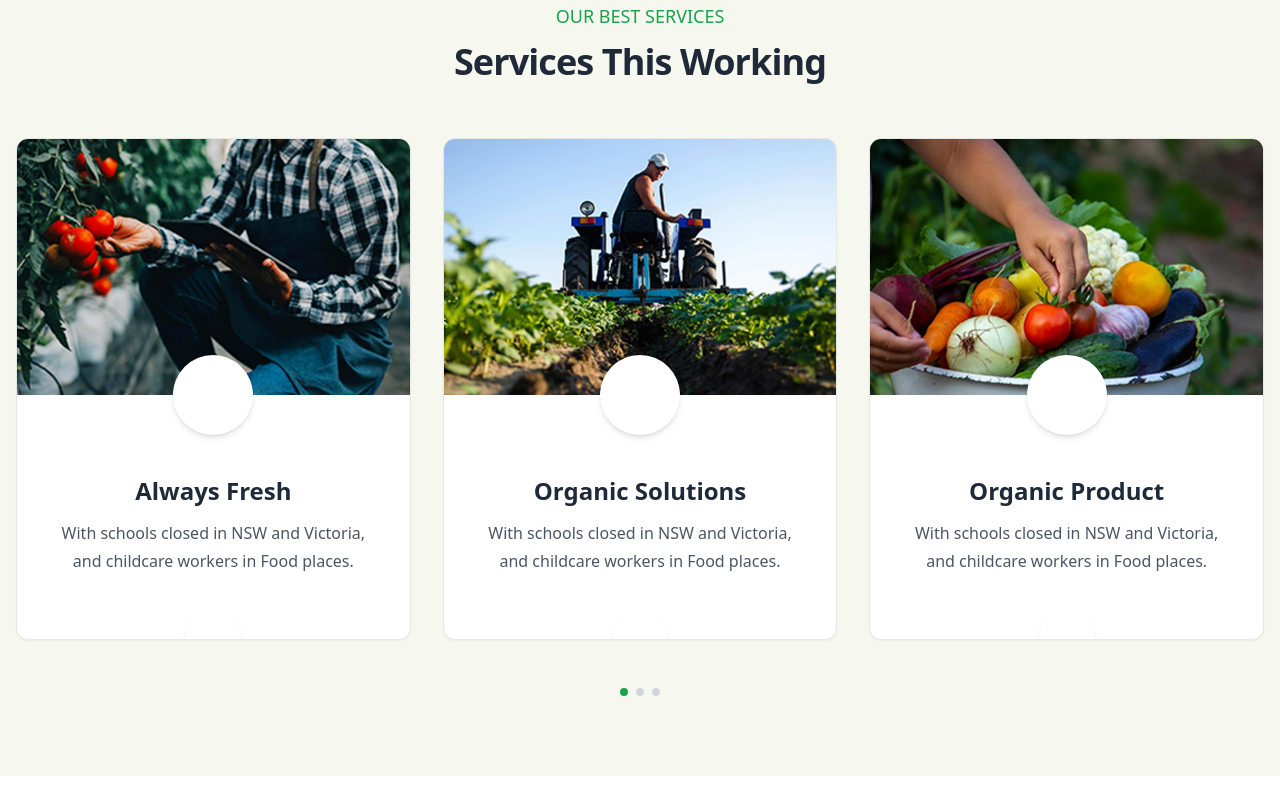
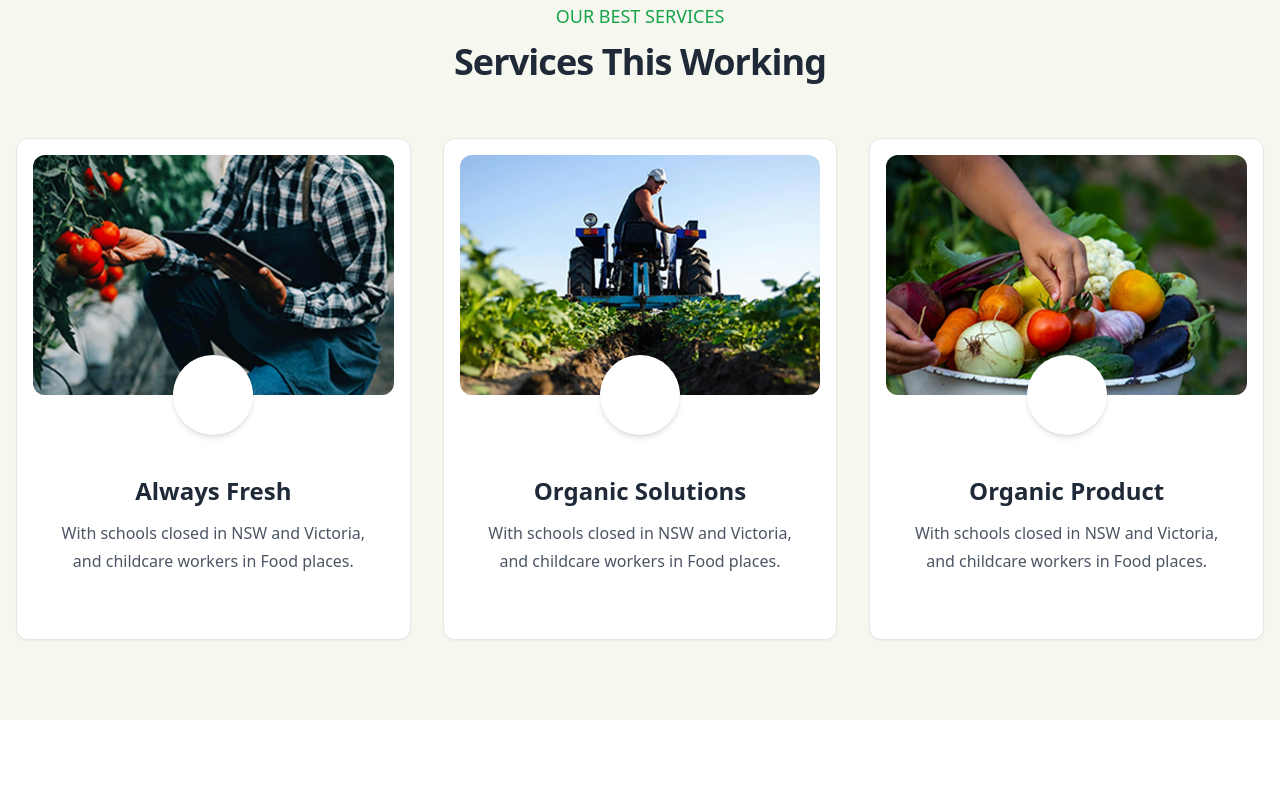
Before and after one commit to IntegerAlex/kisaancall, a Next.js app: page / in a window 1280 px wide. Shown: the part 880-1680 px from the top of the page. Built offline with nearby package versions, Linux system fonts and the light colour scheme.

Commit message:
fix animation ourservices

```diff
--- a/src/components/OurServices.tsx
+++ b/src/components/OurServices.tsx
@@ -81,26 +81,22 @@ const OurServices = () => {
               data-card
               className="fade-in-up group relative overflow-hidden rounded-xl border border-[#e7e7e7] bg-white shadow-sm"
             >
-              {/* top picture */}
-              <div className="relative h-64 w-full">
-                <Image
-                  src={s.image}
-                  alt={s.title}
-                  fill
-                  className="object-cover transition-transform duration-500 group-hover:scale-105"
-                />
+              {/* top picture with padding and reduced width */}
+              <div className="relative h-64 w-full px-4 pt-4">
+                <div className="relative h-full w-full overflow-hidden rounded-lg">
+                  <Image
+                    src={s.image}
+                    alt={s.title}
+                    fill
+                    className="z-10 object-cover transition-transform duration-500 group-hover:scale-105"
+                  />
+                </div>
               </div>
 
               {/* ---------- Content area ---------- */}
               <div className="relative px-10 pb-16 pt-20 text-center">
-                {/* black overlay – only below the image */}
-                <span
-                  aria-hidden
-                  className="pointer-events-none absolute inset-0 -z-10 bg-black opacity-0 transition-opacity duration-300 group-hover:opacity-90"
-                />
-
                 {/* floating icon */}
-                <span className="absolute left-1/2 top-0 z-10 flex h-20 w-20 -translate-x-1/2 -translate-y-1/2 items-center justify-center rounded-full bg-white text-5xl text-green-600 shadow-md transition-colors duration-300 group-hover:bg-green-600 group-hover:text-white">
+                <span className="absolute left-1/2 top-0 z-20 flex h-20 w-20 -translate-x-1/2 -translate-y-1/2 items-center justify-center rounded-full bg-white text-5xl text-green-600 shadow-md transition-colors duration-300 group-hover:bg-green-600 group-hover:text-white">
                   <i className={s.iconClass} />
                 </span>
 
@@ -111,24 +107,14 @@ const OurServices = () => {
                 <p className="text-base leading-7 text-gray-600 transition-colors duration-300 group-hover:text-gray-300">
                   {s.description}
                 </p>
+              </div>
 
-                {/* round arrow at the bottom */}
-                <a
-                  href="service-d-fresh.html"
-                  className="absolute left-1/2 bottom-0 z-10 flex h-14 w-14 -translate-x-1/2 translate-y-1/2 items-center justify-center rounded-full bg-white text-green-600 text-xl shadow-md transition-colors duration-300 group-hover:bg-green-600 group-hover:text-white"
-                >
-                  <i className="icofont-arrow-up" />
-                </a>
+              {/* full card overlay that slides down from top */}
+              <div className="absolute inset-0 -z-10 overflow-hidden">
+                <div className="absolute inset-x-0 top-0 h-0 bg-black transition-all duration-1000 ease-in-out group-hover:h-full" />
               </div>
             </div>
           ))}
-        </div>
-
-        {/* ---------- Dots (static) ---------- */}
-        <div className="mt-12 flex justify-center space-x-2">
-          <span className="h-2 w-2 rounded-full bg-green-600" />
-          <span className="h-2 w-2 rounded-full bg-gray-300" />
-          <span className="h-2 w-2 rounded-full bg-gray-300" />
         </div>
       </div>
     </section>
```
